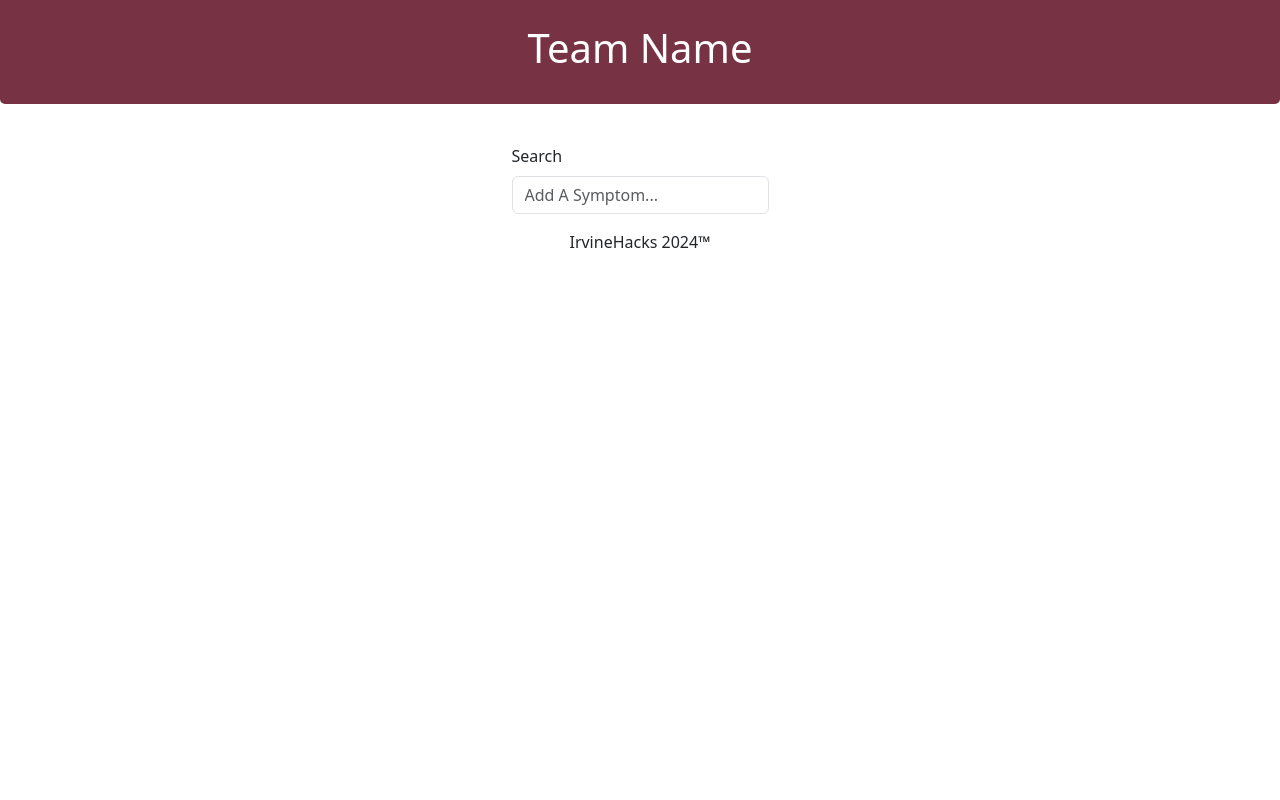
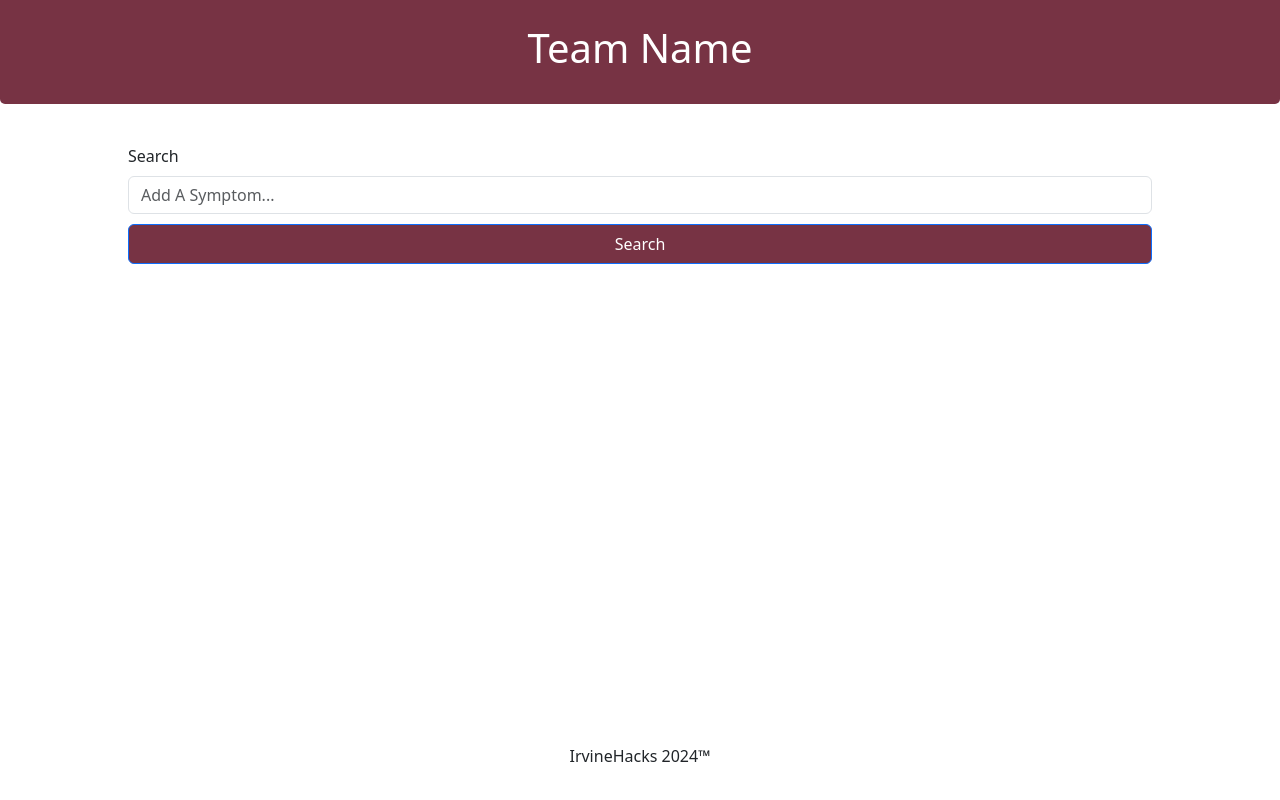
Before and after one commit to zyratlo/irvinehacks2024, a React (Vite) app in the folder frontend/react-app/: page / in a window 1280 px wide. Built offline with nearby package versions, Linux system fonts and the light colour scheme.

Commit message:
Fixed some formatting for the site

```diff
--- a/frontend/react-app/src/App.css
+++ b/frontend/react-app/src/App.css
@@ -0,0 +1,4 @@
+.full-size {
+    min-height: 93vh;
+    position: relative;
+}
--- a/frontend/react-app/src/App.tsx
+++ b/frontend/react-app/src/App.tsx
@@ -8,11 +8,12 @@ import 'bootstrap/dist/css/bootstrap.min.css'
 function App() {
   return (
     <>
-      <div>
+      <div className="full-size">
           <Header />
           <Search />
-          <Footer />
       </div>
+        <Footer />
+
     </>
   )
 }
--- a/frontend/react-app/src/Search.tsx
+++ b/frontend/react-app/src/Search.tsx
@@ -3,10 +3,13 @@ import './Search.css'
 import SearchBar from './components/SearchBar.tsx'
 
 function Search() {
+    const formStyle = {
+        width: '80%'
+    }
     return (
         <>
-            <div className="d-flex align-items-center justify-content-center general-formatting">
-                <form>
+            <div className="d-flex justify-content-center general-formatting">
+                <form style={formStyle}>
                     <SearchBar />
                 </form>
             </div>
--- a/frontend/react-app/src/components/SearchBar.tsx
+++ b/frontend/react-app/src/components/SearchBar.tsx
@@ -1,13 +1,21 @@
 import 'bootstrap/dist/css/bootstrap.min.css'
 
 function SearchBar() {
-    const searchBarStyle = {}
+    const button = {
+        width: '100%',
+        height: '5vh',
+        backgroundColor: '#773344',
+    }
+
+    const inputBox = {
+        marginBottom: '10px'
+    }
     return (
         <>
             <div className="mb-3">
                 <label htmlFor="Input1" className="form-label">Search</label>
-                <input type="text" className="form-control" id="Input1" placeholder="Add A Symptom..."
-                style={searchBarStyle}/>
+                <input type="text" className="form-control" id="Input1" placeholder="Add A Symptom..." style={inputBox}/>
+                <button className="btn btn-primary" style={button}>Search</button>
             </div>
         </>
     )
--- a/frontend/react-app/src/components/footer_components.tsx
+++ b/frontend/react-app/src/components/footer_components.tsx
@@ -2,4 +2,9 @@ function FooterText() {
     return <p>IrvineHacks 2024{'\u2122'}</p>
 }
 
+// function TeamName() {
+//     return <p>Team Yash</p>
+// }
+
 export default FooterText;
+// export default TeamName;
```
